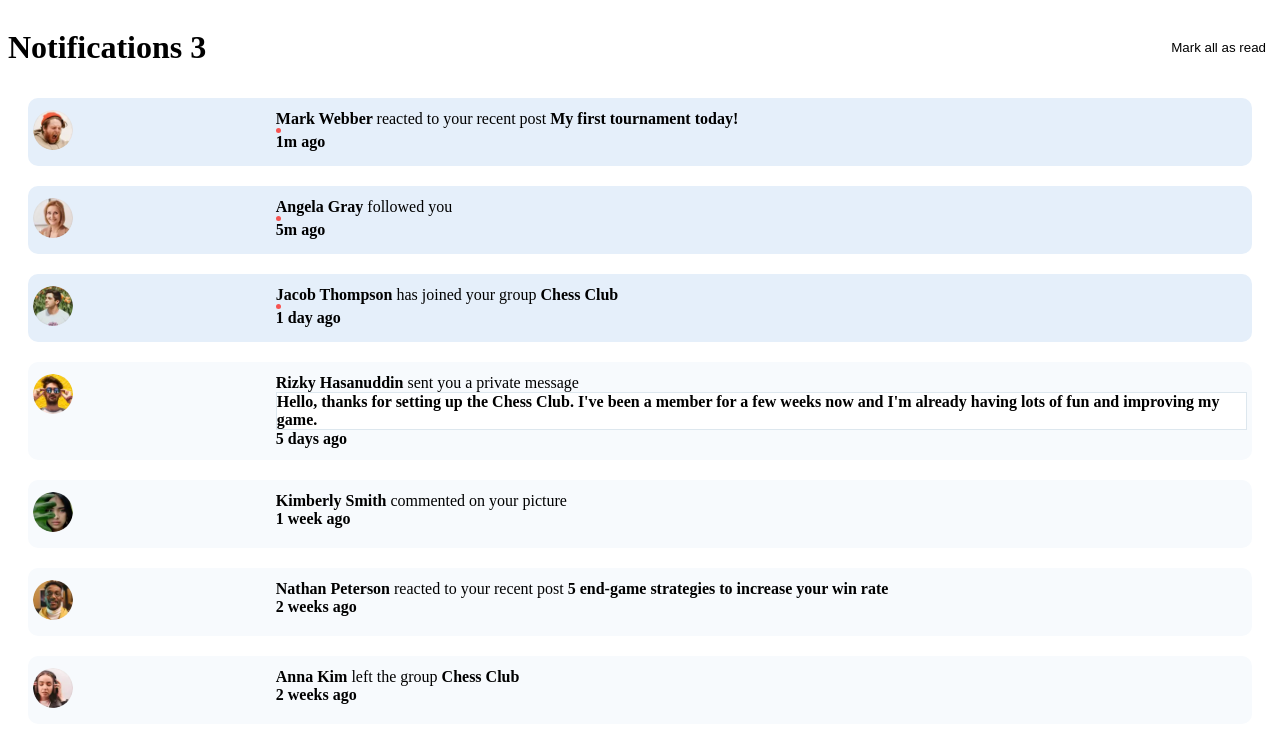
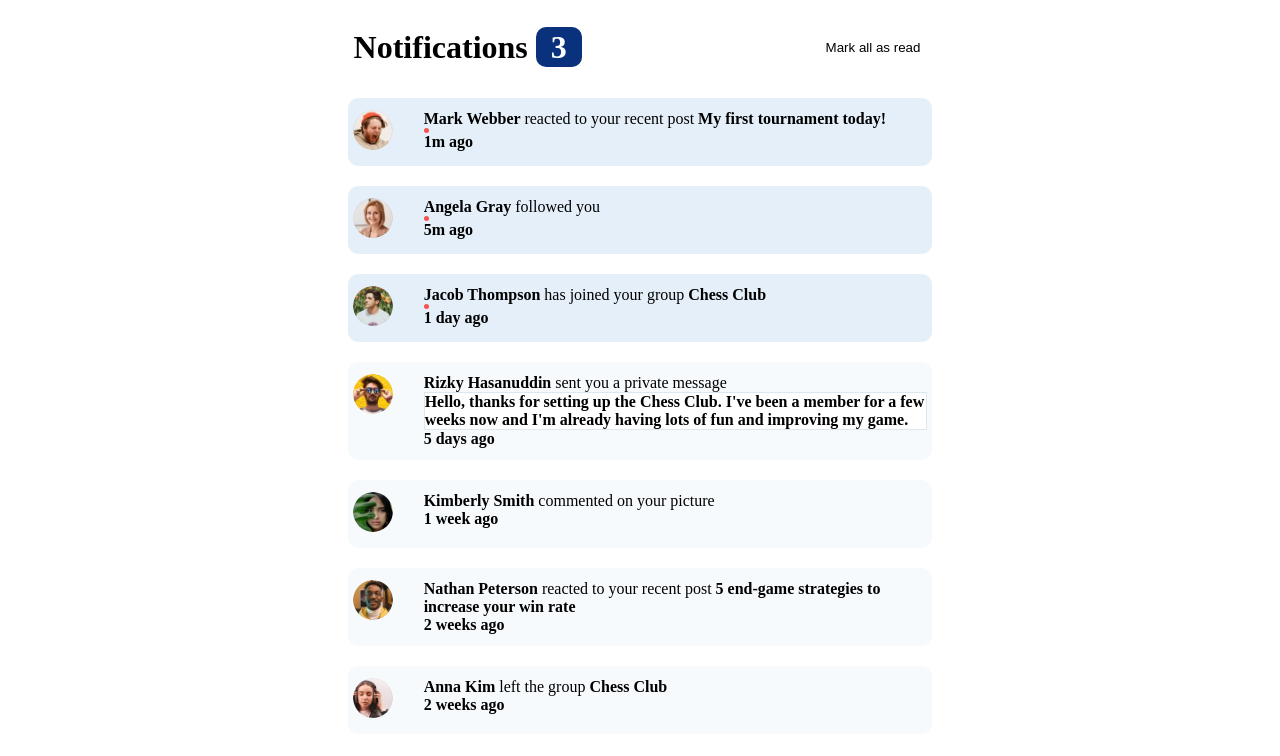
Before and after one commit to Haywayaheadshot/notifications-page-main, a website: page index.html in a window 1280 px wide. Drawn offline with Linux system fonts and the light colour scheme.

Commit message:
Style kimberly chess image, total number of unread and desktop version of notifactions

```diff
--- a/index.css
+++ b/index.css
@@ -12,6 +12,19 @@
   flex-direction: row;
   align-items: center;
   justify-content: space-between;
+  padding: 0 5vw;
+}
+
+.kimberly-chess-img {
+  max-width: 2em;
+}
+
+.total-unread {
+  background-color: hsl(219, 85%, 26%);
+  padding: 1px 8px;
+  color: hsl(0, 0%, 100%);
+  border-radius: 5px;
+  cursor: pointer;
 }
 
 .all-read {
@@ -33,6 +46,7 @@
   padding: 2px 5px;
   background-color: hsl(211, 68%, 94%);
   border-radius: 10px;
+  cursor: pointer;
 }
 
 .update-li-read {
@@ -41,6 +55,7 @@
   padding: 2px 5px;
   background-color: hsl(210, 60%, 98%);
   border-radius: 10px;
+  cursor: pointer;
 }
 
 .notifs {
@@ -83,6 +98,11 @@
   font-size: 16px;
 }
 
+.kimberly-chess-img {
+  float: right;
+  margin-top: 5px;
+}
+
 .update-li:nth-child(4) .sender-msg {
   font-size: 16px;
   display: flex;
@@ -98,3 +118,33 @@
   height: 5px;
   display: flex;
 }
+
+@media (min-width: 760px) {
+  .page-header {
+    padding: 0 27vw;
+  }
+
+  .update-li,
+  .update-li-read {
+    display: grid;
+    grid-template-columns: 1fr 5fr;
+  }
+
+  .notifications-ul {
+    padding: 0 25vw;
+  }
+
+  .total-unread {
+    padding: 2px 15px;
+    border-radius: 10px;
+  }
+
+  .notifs {
+    margin-left: -25px;
+  }
+
+  .kimberly-chess-img {
+    float: right;
+    margin: -20px 0 0 170px;
+  }
+}
```
